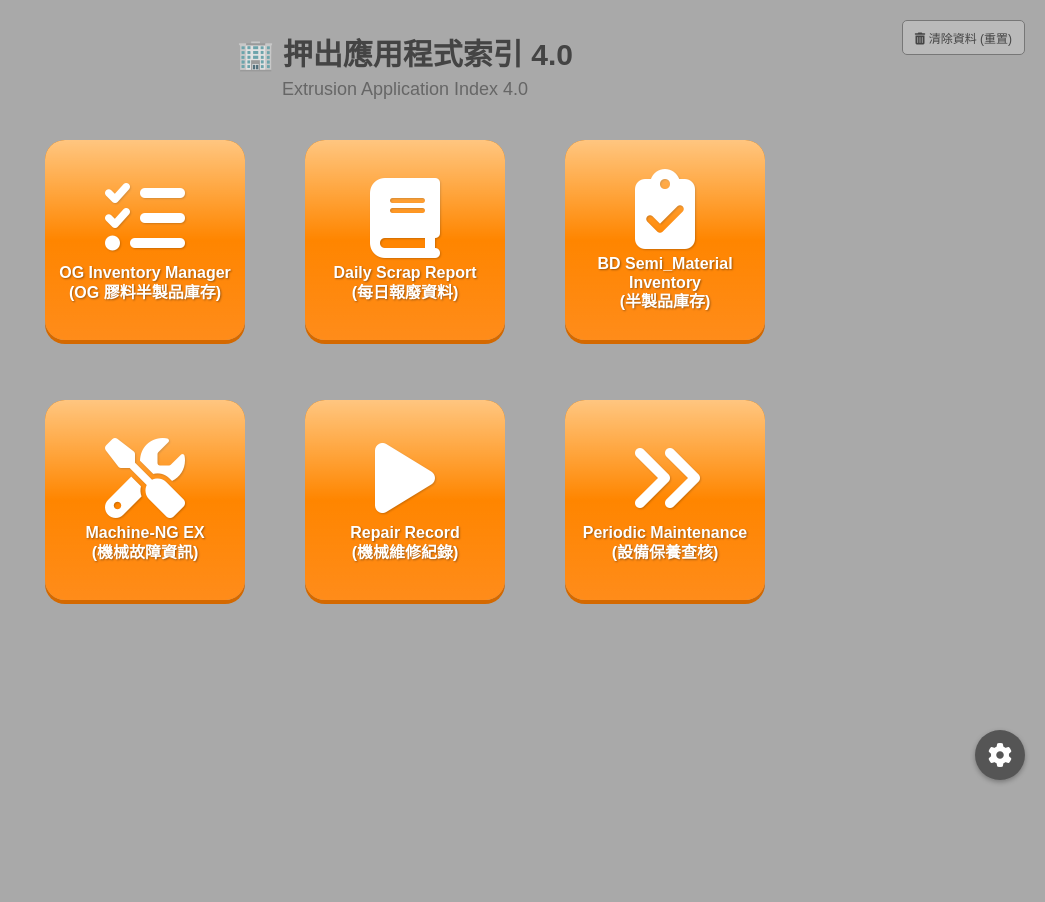
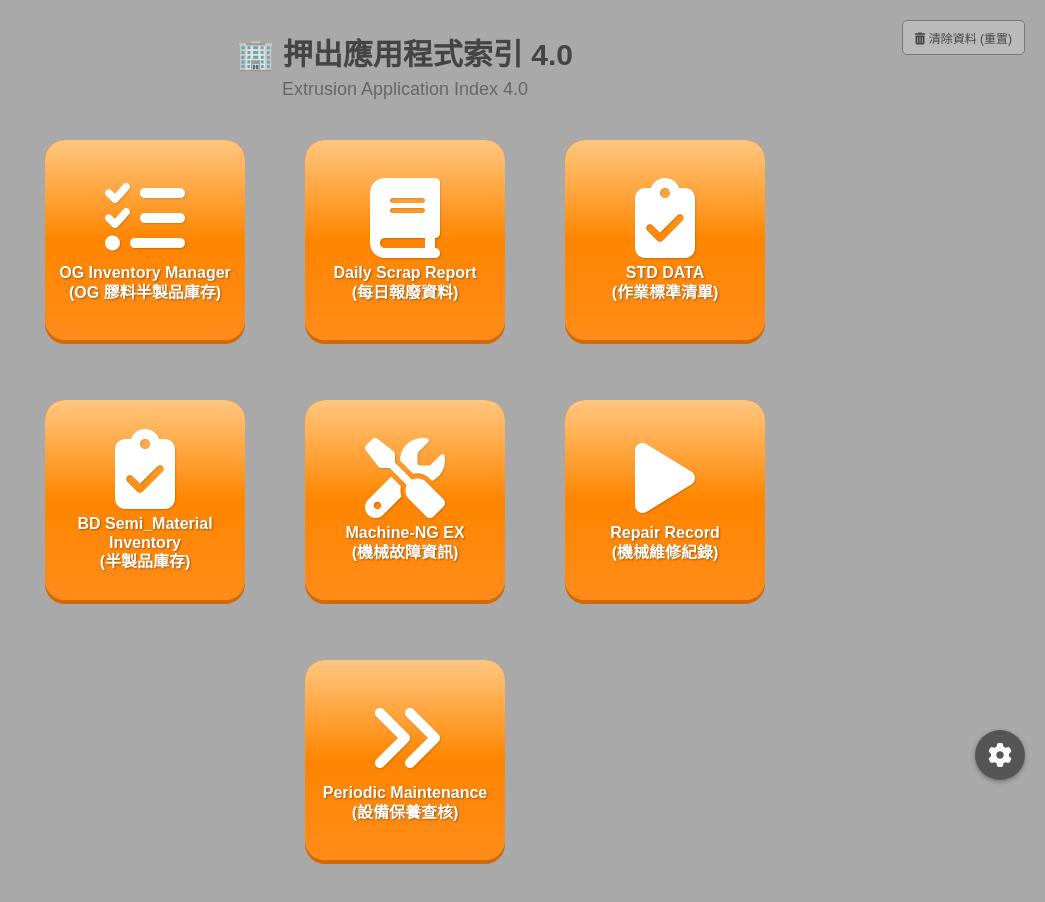
Before and after one commit to DEREKLIN1429/Extrusion-ALL-KEY, a plain HTML site: page index.html in a window 1280 px wide. Shown: the whole page, without its empty margins (235-1280 px from the left). Before the commit the page ends 860 px from the top, so only its background shows below. Drawn offline with Linux system fonts and the light colour scheme.

Commit message:
Update index.html

```diff
--- a/index.html
+++ b/index.html
@@ -400,6 +400,7 @@
         const defaultButtons = [
             { en: "OG Inventory Manager", cn: "OG 膠料半製品庫存", url: "https://dereklin1429.github.io/Inventory-Dashboard-main-V3/", icon: "fa-list-check" },
              { en: "Daily Scrap Report", cn: "每日報廢資料", url: "https://dereklin1429.github.io/Scrap-everyday-MRI/", icon: "fa-book" },
+            { en: "STD DATA", cn: "作業標準清單", url: "http://10.90.33.36:3005/", icon: "fa-clipboard-check" },
             { en: "BD Semi_Material Inventory", cn: "半製品庫存", url: "http://10.90.33.35:5001/", icon: "fa-clipboard-check" },
             { en: "Machine-NG EX", cn: "機械故障資訊", url: "https://dereklin1429.github.io/Machine-NG-EX/", icon: "fa-tools" },
             { en: "Repair Record", cn: "機械維修紀錄", url: "https://dereklin1429.github.io", icon: "fa-play" },
```
